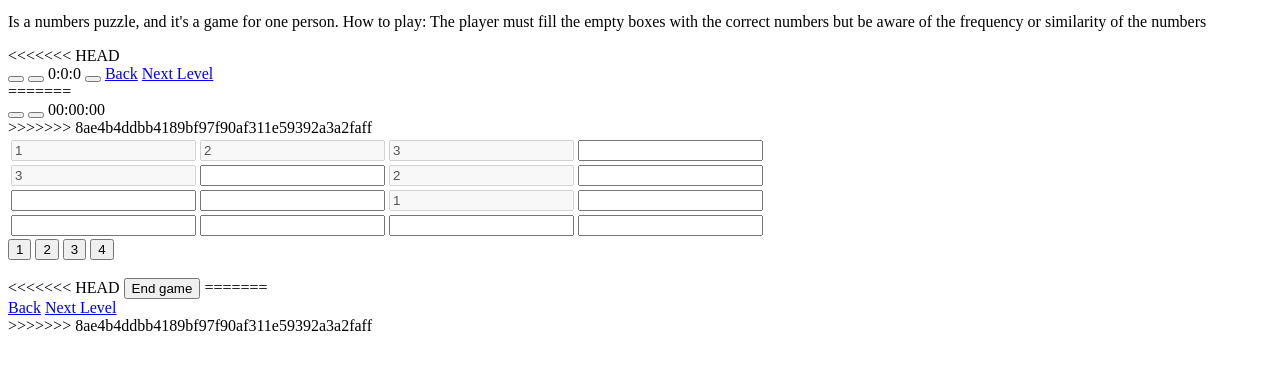
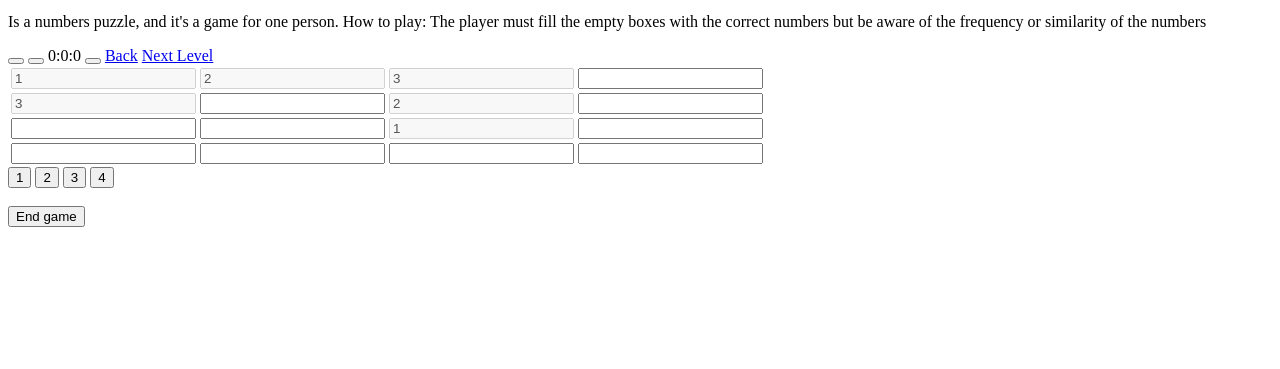
Before and after one commit to OLA-ALYAMANI/Sudoku, a plain HTML site: page index.html in a window 1280 px wide. Shown: the part 173-542 px from the top of the page. Drawn offline with Linux system fonts and the light colour scheme.

Commit message:
Game update

```diff
--- a/index.html
+++ b/index.html
@@ -3,7 +3,6 @@
 <head>
     <meta charset="UTF-8">
     <meta name="viewport" content="width=device-width, initial-scale=1.0">
-<!--    <link href="https://stackpath.bootstrapcdn.com/font-awesome/4.7.0/css/font-awesome.min.css" rel="stylesheet" integrity="sha384-wvfXpqpZZVQGK6TAh5PVlGOfQNHSoD2xbE+QkPxCAFlNEevoEH3Sl0sibVcOQVnN" crossorigin="anonymous">-->
     <link rel="stylesheet" href="./CSS/style.css">
     <title>Sudoku Game</title>
 </head>
@@ -34,10 +33,8 @@
 
     <!-- Second Pag it for game -->
     <div class="game_Pag">
-<<<<<<< HEAD
         <header>
         <nav id="continer">
-            <!-- <div id="difficulty_text" class="diffic">Difficulty: Esay</div> -->
             <button id="pause"></button>
             <button id="play"></button>
             <span class="Timer">0:0:0</span>
@@ -46,17 +43,6 @@
                 <a id="Next" href="Next_Level.html">Next Level</a>
             </nav>
         </header>
-=======
-        <nav>
-            <!-- <div id="difficulty_text" class="diffic">Difficulty: Esay</div> -->
-            <div class = "continer">
-            <button id="pause"></button>
-            <button id="play"></button>
-            <span class="Timer">00:00:00</span>
-        </div>
-        </nav>
-
->>>>>>> 8ae4b4ddbb4189bf97f90af311e59392a3a2faff
 
     <div class= "box">
         <table>
@@ -127,16 +113,11 @@
         </div>
     </div>
     <br>
-<<<<<<< HEAD
+
     <span class="FinshButt">
         <button id="finsh">End game</button>
     </span>
-=======
-    <div id="NT_Bk">
-        <a id="Back" href="index.html">Back</a>
-        <a id="Next" href="Next_Level.html">Next Level</a>
-    </div>
->>>>>>> 8ae4b4ddbb4189bf97f90af311e59392a3a2faff
+
 </div>
     <script src="./JS/jQuery.js"></script>
     <script src="./JS/main.js"></script>
```
